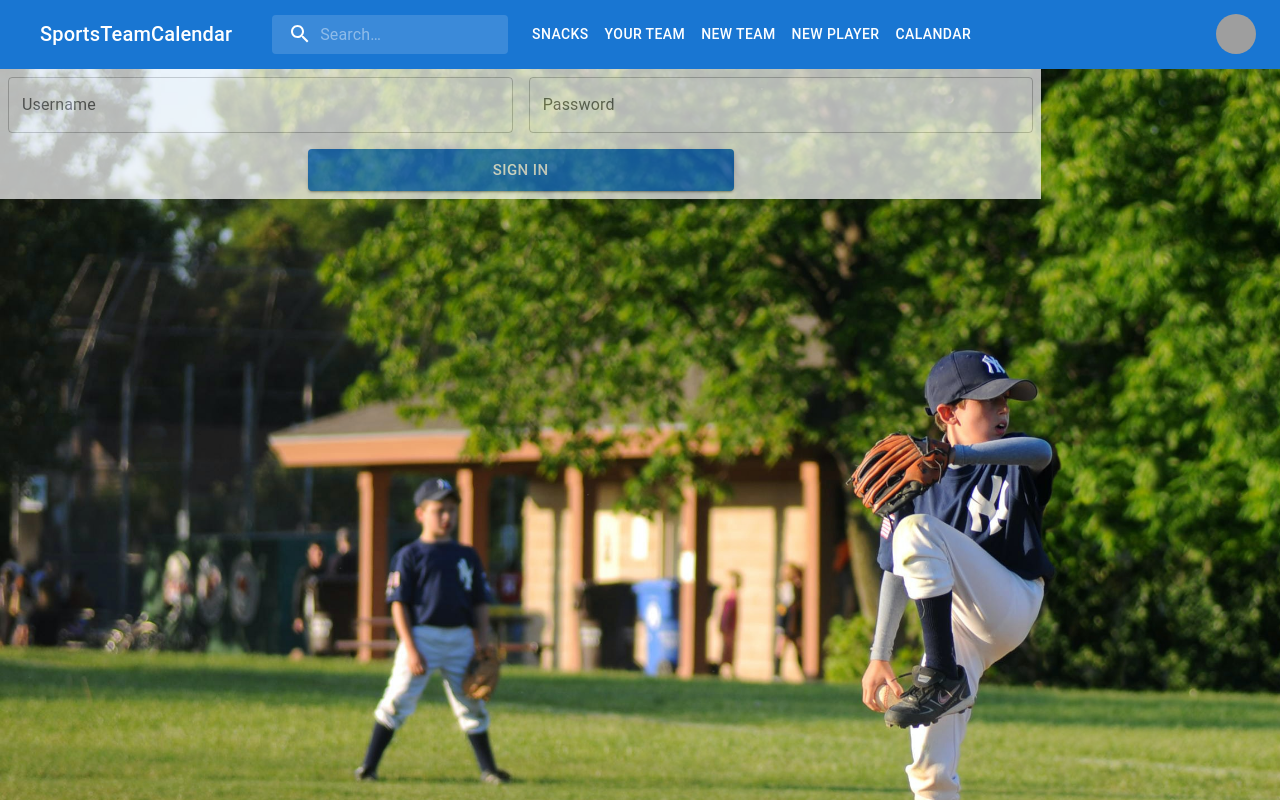
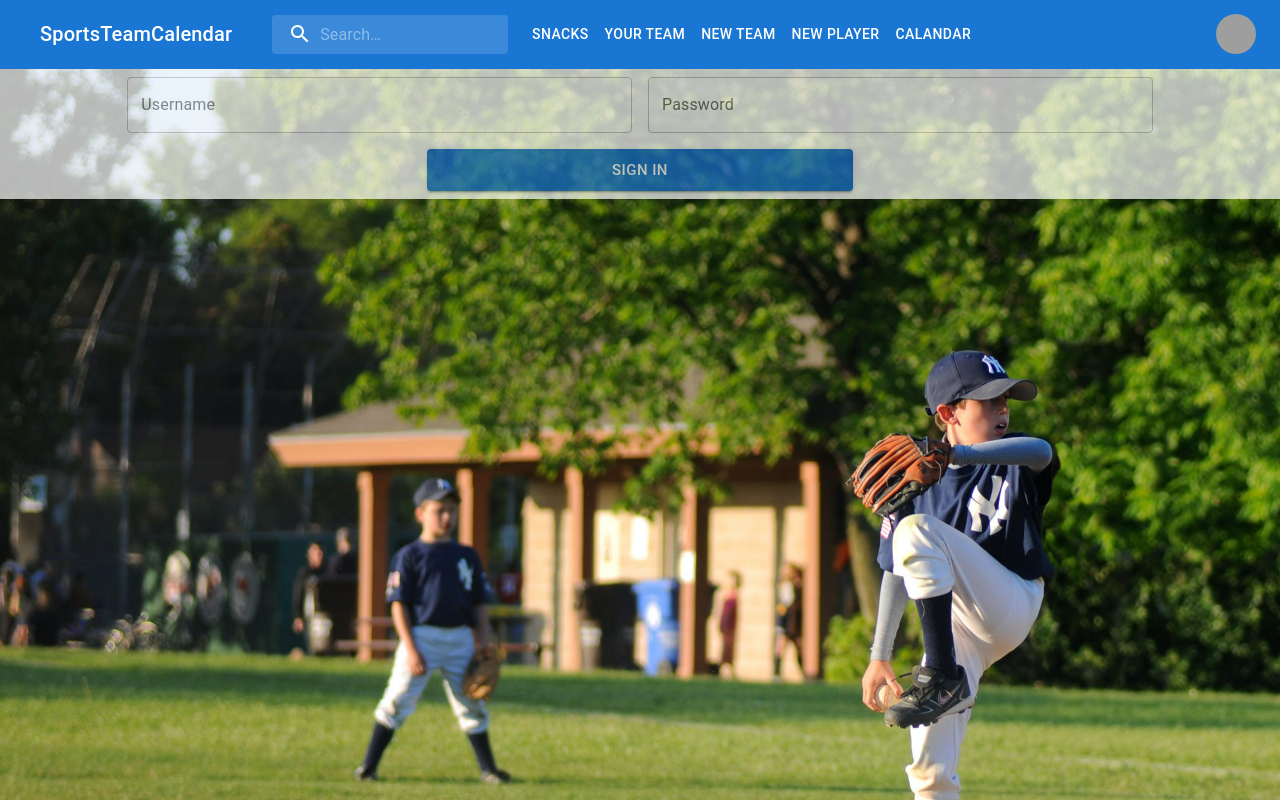
Before and after one commit to NatalieMae/SportsTeamCalendar, a React (Create React App) app: page / in a window 1280 px wide. Shown: the top 800 px of the page. Built offline with nearby package versions, Linux system fonts and the light colour scheme; grey boxes are pictures that could not be loaded.

Commit message:
home page

```diff
--- a/src/App.css
+++ b/src/App.css
@@ -1,15 +1,14 @@
 .App {
   margin: 0;
   text-align: center;
-  align-items: center;
+  /* align-items: center; */
 }
 
 .App-header {
   background-color: #282c34;
   display: flex;
-  flex-direction: column;
   align-items: center;
-  justify-content: center;
+  /* justify-content: center; */
   font-size: calc(10px + 2vmin);
   color: blue;
 }
@@ -21,7 +20,6 @@
 .pretty-calendar {
   margin: 0;
   padding: 10%;
-  position:absolute ;
   opacity: 1.5;
   text-decoration: solid rgb(14, 23, 188);
   color: rgb(14, 23, 188);
@@ -63,9 +61,9 @@
 
 .sign-in {
   background-color: white;
+  width: 100%;
   opacity: .7;
-  text-rendering: optimizeLegibility white;
-  position:absolute;
+  position:fixed ;
 }
 
 .snack-background {
--- a/src/components/Calendarview.js
+++ b/src/components/Calendarview.js
@@ -1,8 +1,8 @@
 
 import React, { useState } from "react";
-// import { render } from 'react-dom';
 import {Calendar as ReactCalendar} from 'react-calendar';
 import '../Calendar.css';
+import Snack from "./Snack";
 
 
 
@@ -14,10 +14,18 @@ function Calendarview() {
         setDate(date);
       };
 
+    const [snackers, setSnackers] = useState(Snack);
+
+    // useEffect(() => {
+    // }
+
+
+
     return (
         <div className="pretty-calendar">
             <h1>Game Day Information</h1>
             <div className="calendar-container">
+              <button onClick={() => setSnackers(('/src/components/Snack.js'))}></button>
                 <center>
                     <ReactCalendar
                             onChange={onChange}
@@ -32,7 +40,7 @@ function Calendarview() {
                 </center>
             </div>
         </div>
-    );
+        )
 }
 
 export default Calendarview;
```
